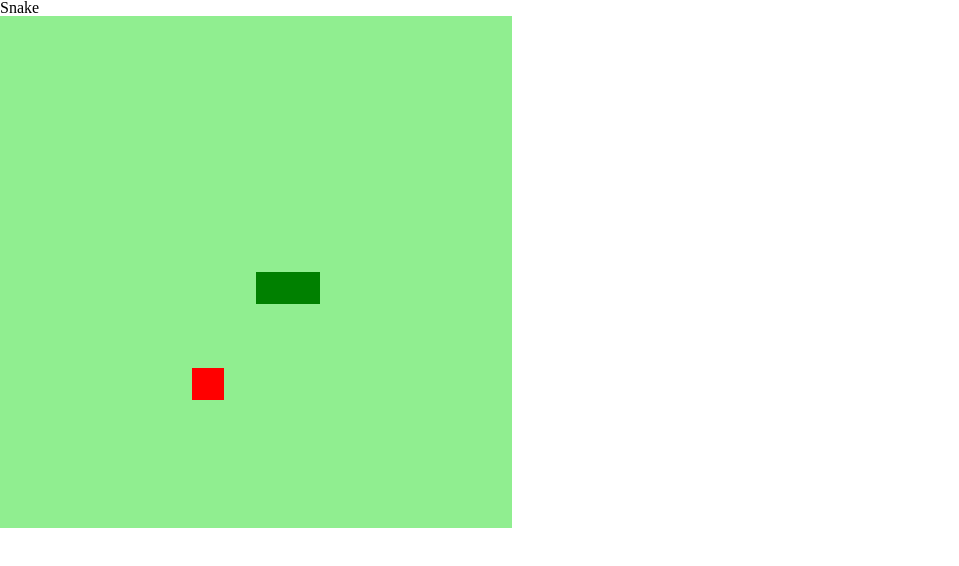
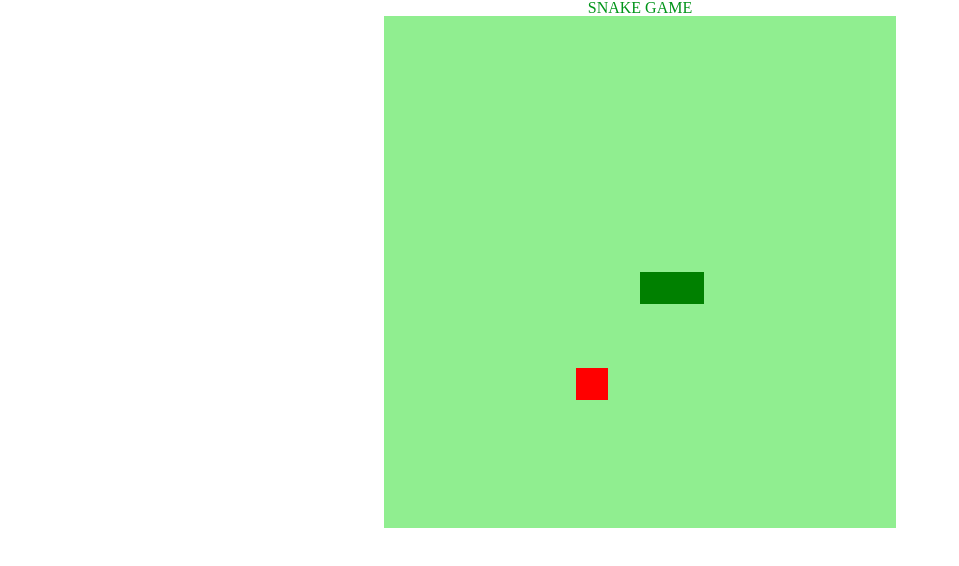
Before and after one commit to ValeriaRoyal/Snake-Game, a plain HTML site: page index.html in a window 1280 px wide. Shown: the whole page, without its empty margins (0-959 px from the left). Drawn offline with Linux system fonts and the light colour scheme.

Commit message:
Style
Estilizando a pagina.

```diff
--- a/css/style.css
+++ b/css/style.css
@@ -0,0 +1,8 @@
+body{
+    height: 95vh;
+    width: 95;
+    display: flex;
+    align-items: center;
+    flex-direction: column;
+    color: rgb(0, 148, 25);
+}
--- a/index.html
+++ b/index.html
@@ -23,7 +23,7 @@
     <title>Snake Game</title>
 </head>
 <body>
-    <h1>Snake</h1>
+    <h1>SNAKE GAME</h1>
     <canvas id="snake" width="512" height="512"></canvas>
 
 </body>
```
